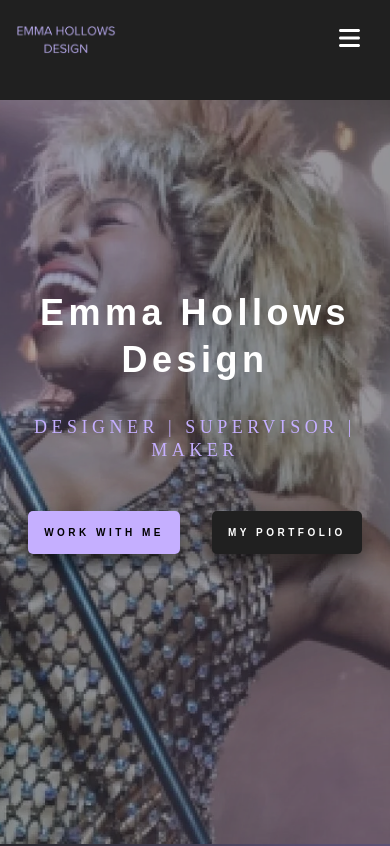
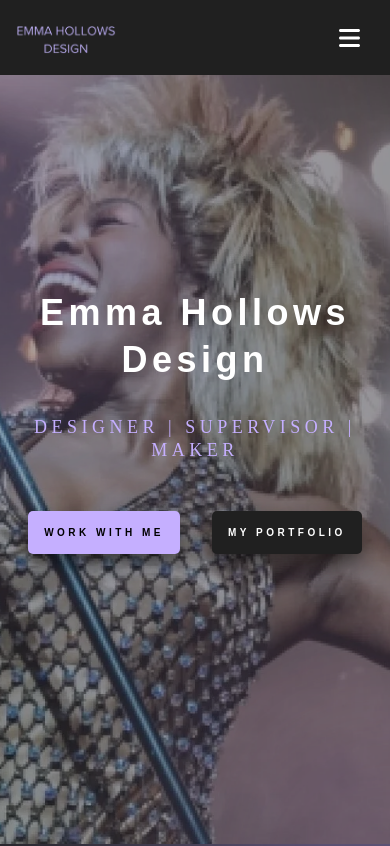
Before and after one commit to curveservices/emma-hollows-design, a React (Vite) app: page / in a window 390 px wide. Shown: the top 846 px of the page. Built offline with nearby package versions, Linux system fonts and the light colour scheme.

Commit message:
Remove Breadcrumbs component and associated styles from the project

```diff
--- a/src/components/breadcrumbs/index.jsx
+++ /dev/null
@@ -1,41 +0,0 @@
-import { useEffect, useState } from "react";
-import { Link, useLocation } from "react-router-dom";
-import "./index.scss";
-
-const Breadcrumbs = () => {
-  const location = useLocation();
-  const [isScrolled, setIsScrolled] = useState(false);
-
-  useEffect(() => {
-    const handleScroll = () => {
-      const scrollY = window.scrollY;
-      setIsScrolled(scrollY > 525);
-    };
-
-    window.addEventListener("scroll", handleScroll);
-
-    return () => {
-      window.removeEventListener("scroll", handleScroll);
-    };
-  }, []);
-
-  let currentLink = "";
-  const crumbs = location.pathname
-    .split("/")
-    .filter((crumb) => crumb != "")
-    .map((crumb) => {
-      currentLink += `/${crumb}`;
-      return (
-        <div className="crumb" key={crumb}>
-          <Link to={currentLink}>{crumb}</Link>
-        </div>
-      );
-    });
-  return (
-    <div className={`breadcrumbs ${isScrolled ? "navbar-scroll" : ""}`}>
-      {crumbs}
-    </div>
-  );
-};
-
-export default Breadcrumbs;
--- a/src/components/breadcrumbs/index.scss
+++ /dev/null
@@ -1,43 +0,0 @@
-.breadcrumbs {
-  position: absolute;
-  width: 100%;
-  left: 0;
-  height: 25px;
-  padding-left: 55px;
-  padding-bottom: 25px;
-  font-family: "Proxima Nova", sans-serif;
-  font-size: 18px;
-  margin-top: 6.25rem;
-  background-color: var(--nav);
-  z-index: 1000;
-  > * {
-    display: inline-block;
-    margin-right: 10px;
-    color: #fff;
-  }
-  a {
-    text-decoration: none;
-    color: #fff;
-    &:hover {
-      color: var(--secondary);
-    }
-  }
-  .crumb {
-    &::after {
-      content: ">";
-      margin-left: 10px;
-      font-weight: 900;
-    }
-    &:last-child::after {
-      display: none;
-    }
-  }
-}
-@media screen and (max-width: 1024px) {
-  .breadcrumbs {
-    padding-left: 25px;
-    font-size: 12px;
-    margin-top: 6.2rem;
-    background: var(--primary);
-  }
-}
--- a/src/layout/navbar/index.jsx
+++ b/src/layout/navbar/index.jsx
@@ -11,7 +11,6 @@ import {
 
 import Button from "../../components/button";
 import logo from "../../assets/images/logo1.png";
-import Breadcrumbs from "../../components/breadcrumbs";
 import "./index.scss";
 import MenuToggle from "../../components/menuToggle";
 
@@ -44,7 +43,6 @@ const Navbar = () => {
             className="logo"
           />
         </NavLink>
-        <Breadcrumbs className={scrolled ? "navbar-scroll" : ""} />
         <nav className={showNav ? "mobile-show" : ""}>
           <NavLink
             to="/"
```
